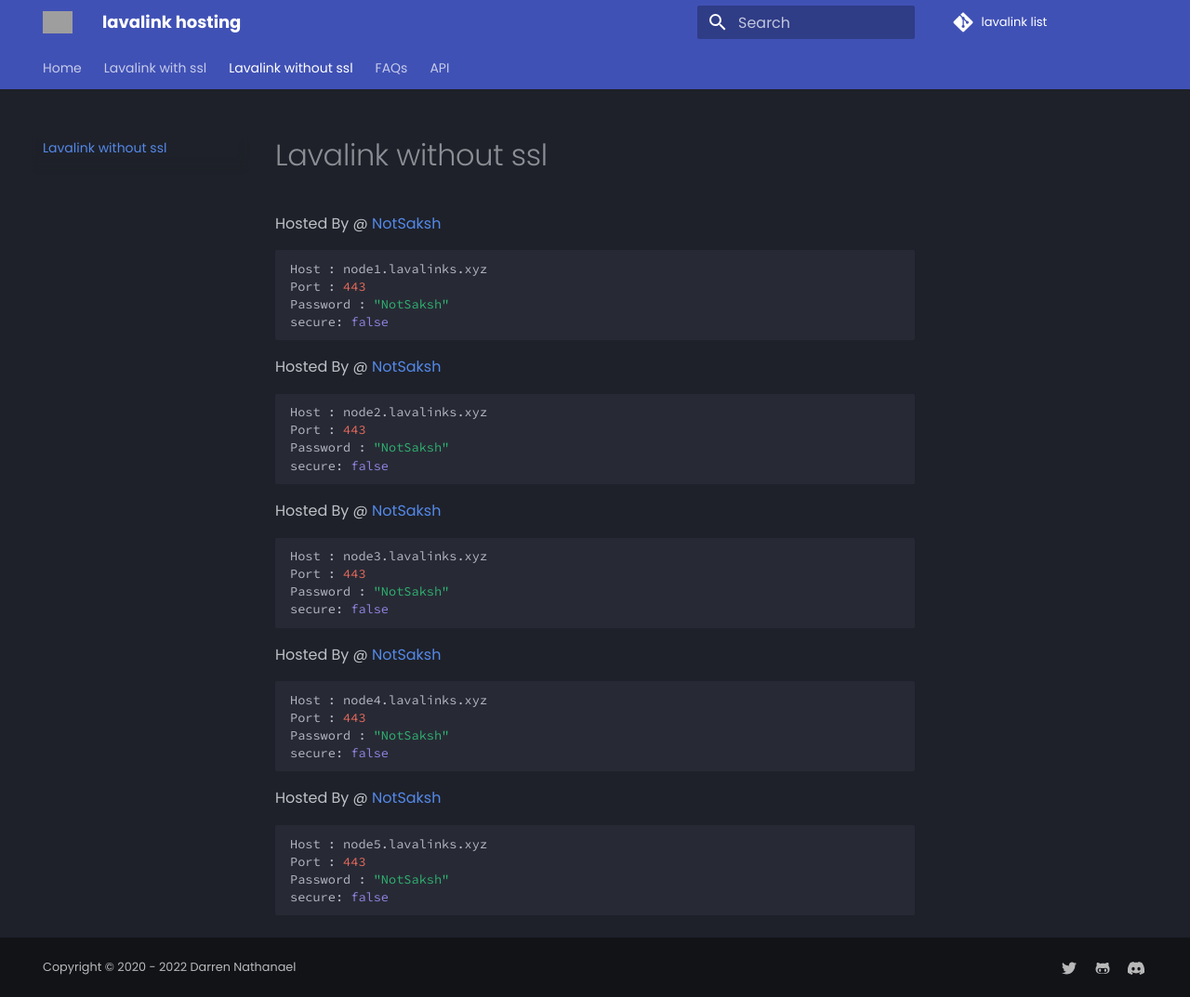
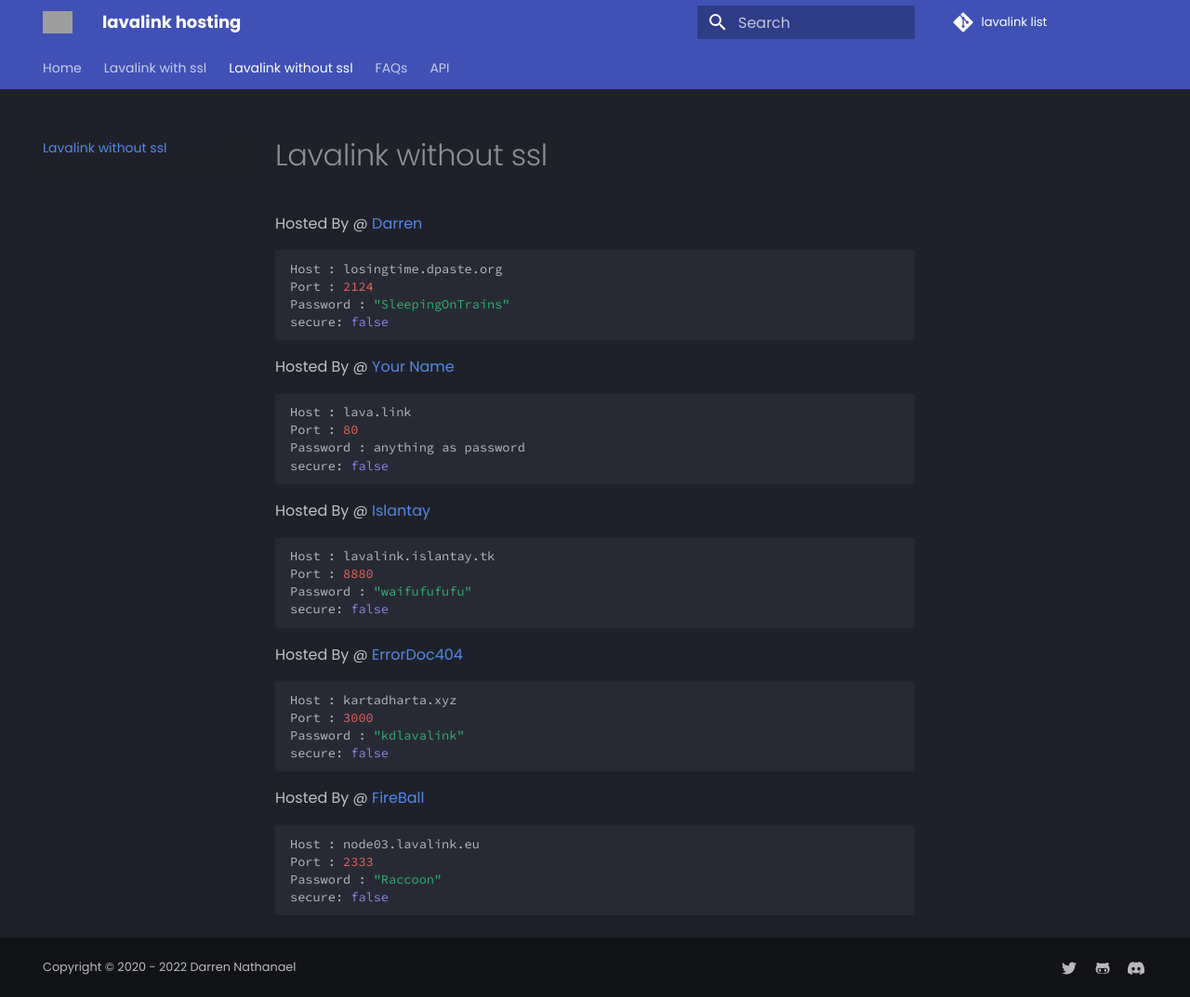
Before and after one commit to SakshL/Lavalinks, an MkDocs documentation site: the page built from docs/NoSSL/lavalink-without-ssl.md, in a window 1280 px wide and 1073 px high. Shown: the whole window at 93% size. Built offline with MkDocs 1.6.1 and Material for MkDocs 9.7.7, drawn with Linux system fonts in a browser that asks for light colours; comment, search, counter and statistics services are not loaded; grey boxes are pictures that could not be loaded.

Commit message:
Update lavalink-without-ssl.md

````diff
--- a/docs/NoSSL/lavalink-without-ssl.md
+++ b/docs/NoSSL/lavalink-without-ssl.md
@@ -4,40 +4,39 @@ description: Without SSL should work out of the box!
 ---
 
 ---
-Hosted By @ [NotSaksh](https://notsaksh.me/)
+Hosted By @ [Darren](https://losingtime.dpaste.org/)
 ```bash
-Host : node1.lavalinks.xyz
-Port : 443
-Password : "NotSaksh"
+Host : losingtime.dpaste.org
+Port : 2124
+Password : "SleepingOnTrains"
 secure: false
 ```
-Hosted By @ [NotSaksh](https://notsaksh.me/)
+Hosted By @ [Your Name](https://support.something.host/en/article/lavalink-hosting-okm26z/)
 ```bash
-Host : node2.lavalinks.xyz
-Port : 443
-Password : "NotSaksh"
+Host : lava.link
+Port : 80
+Password : anything as password
+secure: false
+```
+Hosted By @ [Islantay](https://github.com/Dep0s1t)
+```bash
+Host : lavalink.islantay.tk
+Port : 8880
+Password : "waifufufufu"
 secure: false
 ```
 
-Hosted By @ [NotSaksh](https://notsaksh.me/)
+Hosted By @ [ErrorDoc404](https://github.com/ErrorDoc404)
 ```bash
-Host : node3.lavalinks.xyz
-Port : 443
-Password : "NotSaksh"
+Host : kartadharta.xyz
+Port : 3000
+Password : "kdlavalink"
 secure: false
 ```
-
-Hosted By @ [NotSaksh](https://notsaksh.me/)
+Hosted By @ [FireBall](https://github.com/ErrorDoc404)
 ```bash
-Host : node4.lavalinks.xyz
-Port : 443
-Password : "NotSaksh"
+Host : node03.lavalink.eu
+Port : 2333
+Password : "Raccoon"
 secure: false
 ```
-Hosted By @ [NotSaksh](https://notsaksh.me/)
-```bash
-Host : node5.lavalinks.xyz
-Port : 443
-Password : "NotSaksh"
-secure: false
-```
````
